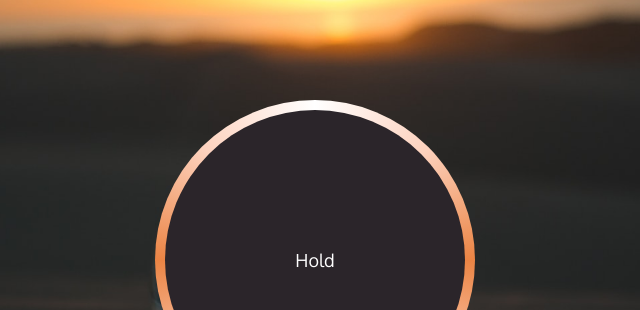
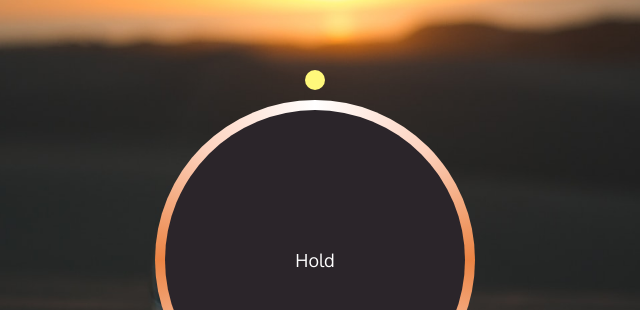
Before and after one commit to nfountain/relaxapp_traversy, a plain HTML site: page index.html in a window 1280 px wide. Shown: the part 161-471 px from the top of the page, 325-965 px from the left. Drawn offline with Linux system fonts and the light colour scheme.

Commit message:
Style 'pointer' dot that will rotate around the circle as the words change.

```diff
--- a/styles.css
+++ b/styles.css
@@ -62,6 +62,22 @@ p {
   z-index: -1;
 }
 
+.pointer-container {
+  position: absolute;
+  top: -40px;
+  left: 140px;
+  width: 20px;
+  height: 190px;
+}
+
+.pointer {
+  background-color: rgb(255, 248, 123);
+  border-radius: 50%;
+  height: 20px;
+  width: 20px;
+  display: block;
+}
+
 .credit {
   font-size: 16px;
   color: #efefef;
```
